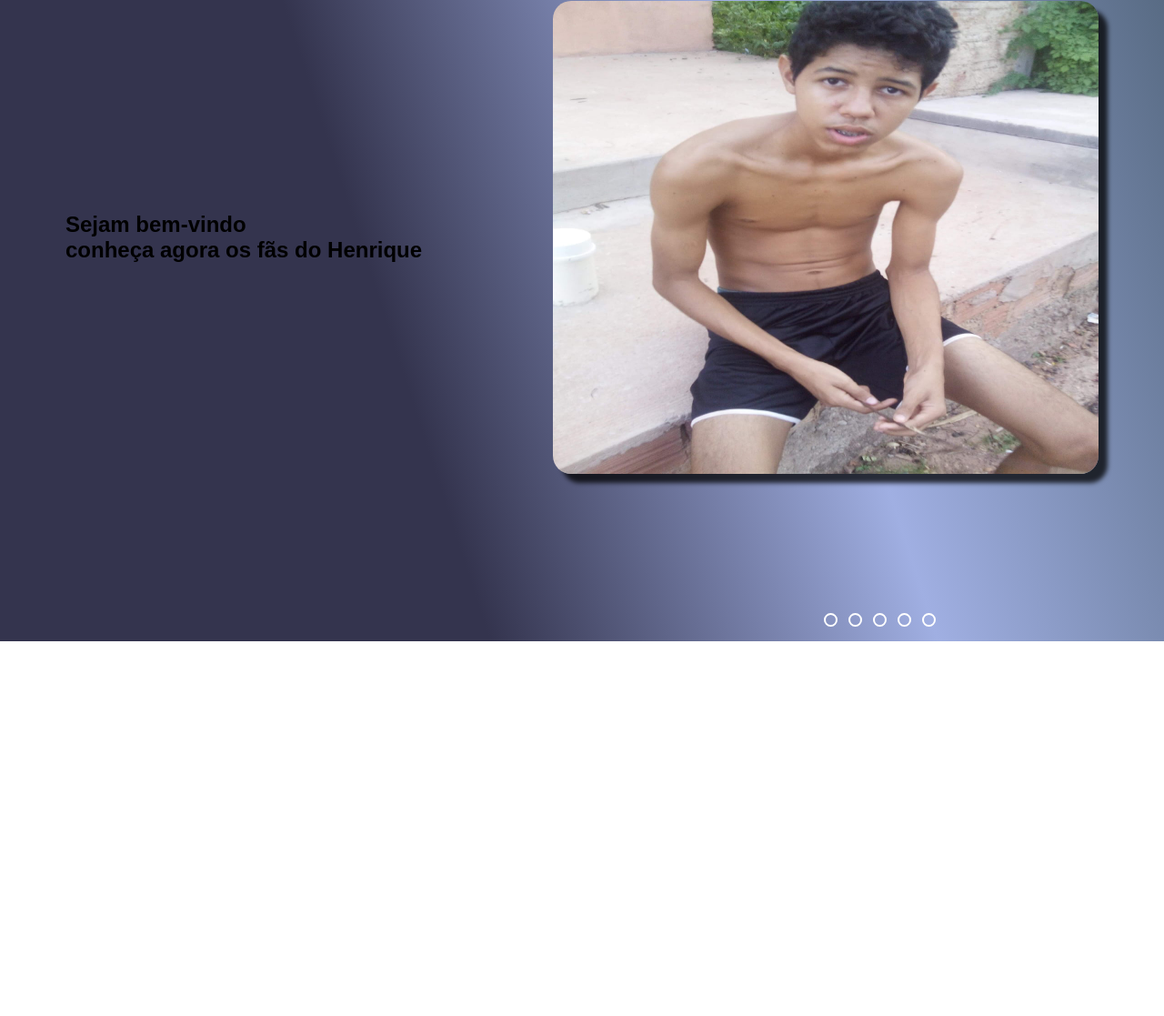
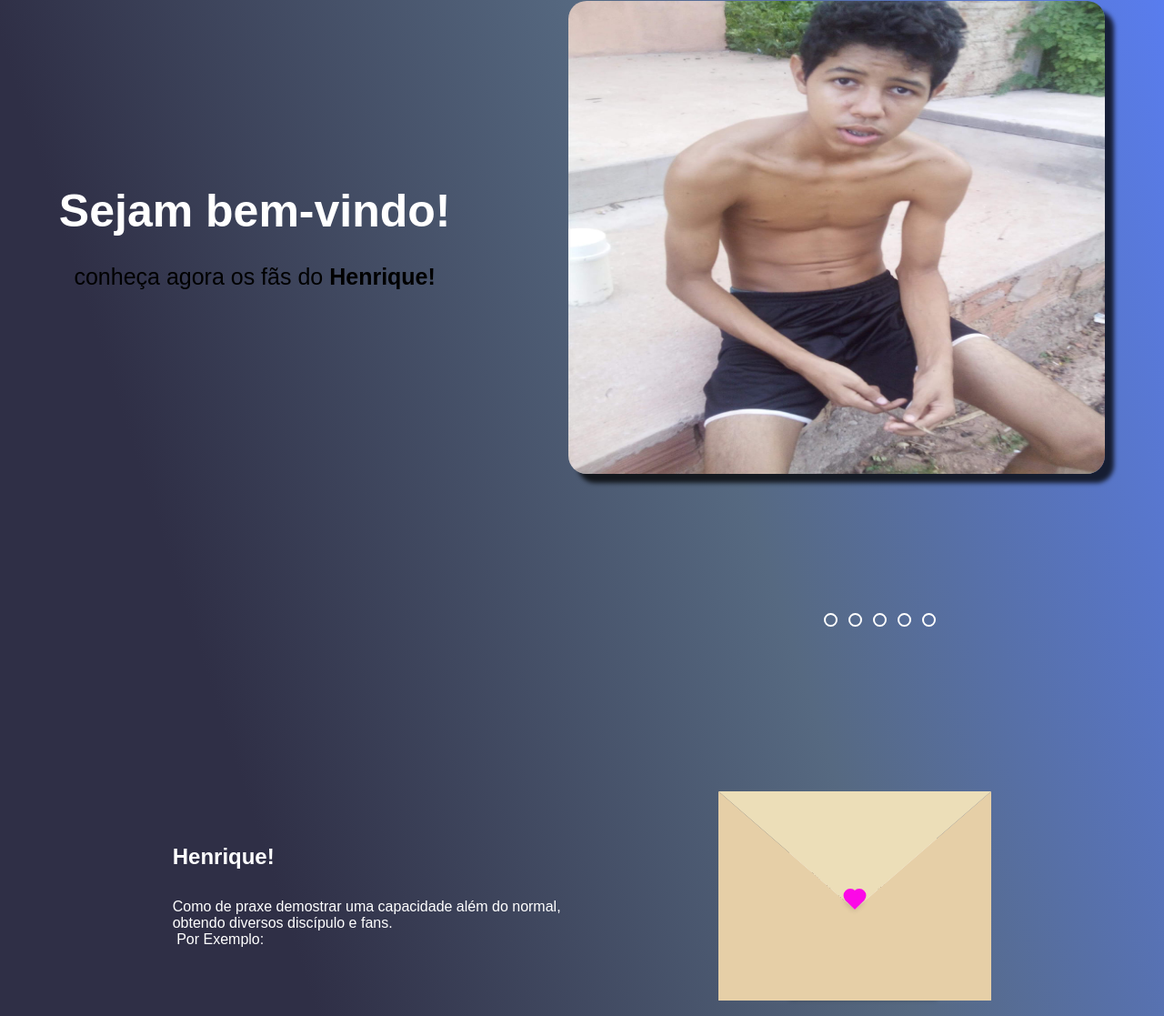
Before and after one commit to ronaldld/fans, a plain HTML site: page index.html in a window 1280 px wide. Shown: the part 95-1212 px from the top of the page at 91% size. Before the commit the page ends 800 px from the top, so only its background shows below. Drawn offline with Linux system fonts and the light colour scheme.

Commit message:
quarta commit

```diff
--- /dev/null
+++ b/envelope.css
@@ -0,0 +1,122 @@
+:root{
+    --primary: #fff;
+    --bg-color: rgb(5, 53, 61);
+    --bg-envelope-color: #f5edd1;
+    --envelope-tab: #ecdeb8;
+    --envelope-cover: #e6cfa7;
+    --shadow-color: rgba(0, 0, 0, 0.2);
+    --txt-color: #444;
+    --heart-color: rgb(252, 8, 231);
+  }
+  .nav-bar {
+    height: 70px;
+    background-color: #f5edd1;
+  }
+  .container-enveloper {
+    height: 100vh;
+    display: grid;
+    place-items: center;
+    position: relative;
+
+    }
+ .container > .envelope-wrapper {
+    background: var(--bg-envelope-color);
+    box-shadow: 0 0 40px var(--shadow-color);
+  }
+  .envelope-wrapper > .envelope {
+    position: relative;
+    width: 300px;
+    height: 230px;
+  }
+  .envelope-wrapper > .envelope::before {
+    content: "";
+    position: absolute;
+    top: 0;
+    z-index: 2;
+    border-top: 130px solid var(--envelope-tab);
+    border-right: 150px solid transparent;
+    border-left: 150px solid transparent;
+    transform-origin: top;
+    transition: all 0.5s ease-in-out 0.7s;
+  }
+  .envelope-wrapper > .envelope::after {
+    content: "";
+    position: absolute;
+    z-index: 2;
+    width: 0px;
+    height: 0px;
+    border-top: 130px solid transparent;
+    border-right: 150px solid var(--envelope-cover);
+    border-bottom: 100px solid var(--envelope-cover);
+    border-left: 150px solid var(--envelope-cover);
+  }
+  .envelope > .letter {
+    position: absolute;
+    right: 20%;
+    bottom: 0;
+    width: 54%;
+    height: 80%;
+    background: var(--primary);
+    text-align: center;
+    transition: all 1s ease-in-out;
+    box-shadow: 0 0 5px var(--shadow-color);
+    padding: 20px 10px;
+  }
+  .envelope > .letter > .text {
+    font-family: 'Gill Sans', 'Gill Sans MT', Calibri, 'Trebuchet MS', sans-serif;
+    color: var(--txt-color);
+    text-align: left;
+    font-size: 10px;
+  }
+  .heart {
+    position: absolute;
+    top: 50%;
+    left: 50%;
+    width: 15px;
+    height: 15px;
+    background: var(--heart-color);
+    z-index: 4;
+    transform: translate(-50%, -20%) rotate(45deg);
+    transition: transform 0.5s ease-in-out 1s;
+    box-shadow: 0 1px 6px var(--shadow-color);
+    cursor: pointer;
+  }
+  .heart:before,
+  .heart:after {
+    content: "";
+    position: absolute;
+    width: 15px;
+    height: 15px;
+    background-color: var(--heart-color);
+    border-radius: 50%;
+  }
+  .heart:before {
+    top: -7.5px;
+  }
+  .heart:after {
+    right: 7.5px;
+  }
+  .flap > .envelope:before {
+    transform: rotateX(180deg);
+    z-index: 0;
+  }
+  .flap > .envelope > .letter {
+    bottom: 100px;
+    transform: scale(1.5);
+    transition-delay: 1s;
+  }
+  .flap > .heart {
+    transform: rotate(90deg);
+    transition-delay: 0.4s;
+  }
+
+  .text {
+    display: flex;
+    flex-direction: column;
+    align-items: center;
+
+  }
+  .text1 {
+    display: flex;
+
+  }
--- a/index.css
+++ b/index.css
@@ -18,10 +18,17 @@
 
 }
 body {
-   /* background-color: var(--dark1); */
     height: 100vh;
-    width: 100vw;
-    background: linear-gradient(72deg, #34344e 35%, #a0afe2, #566981 99%); ;
+    background: linear-gradient(72deg, #2f2f46 25%, #566981, #597df1 99%); ;
+    background-size: cover;
+    background-position: center;
+    height: 100%;
+}
+.logo {
+    background: -webkit-linear-gradient(#70e3ea, white);
+    -webkit-background-clip: text;
+    -webkit-text-fill-color: transparent;
+
 
 }
 
@@ -58,3 +65,43 @@ section {
     flex-wrap: wrap;
     align-items: center;
 }
+
+.segunda-section {
+    display: flex;
+    justify-content: space-evenly;
+    flex-wrap: wrap;
+    align-items: center;
+}
+
+
+.title-one {
+    font-size: 25px;
+}
+.text-one {
+    font-size: 50px;
+    color: #ffff;
+}
+.title-first {
+    display: flex;
+    flex-direction: column;
+    align-items: center;
+
+}
+.title-two {
+    display: flex;
+    flex-direction: column;
+    color: #ffff;
+    gap: 2rem;
+}
+.paragrafo {
+    font-size: medium;
+}
+
+/*resposividade da pagina */
+@media screen and (max-width: 730px) {
+    .title-first {
+        flex-direction: column;
+    }
+
+
+    }
--- a/index.html
+++ b/index.html
@@ -6,6 +6,7 @@
     <title>Document</title>
     <link rel="stylesheet" href="index.css">
     <link rel="stylesheet" href="style.css">
+    <link rel="stylesheet" href="envelope.css">
 </head>
 <body>
 
@@ -14,8 +15,7 @@
             <img class="img-logo" src="./assest/IMG/Logo.png" alt="Logo">
         </div>
         <nav>
-           <h1>Meus Fans
-           </h1>
+           <h1 class="logo" > Meus Fans</h1>
         </nav>
 
     </header>
@@ -23,7 +23,11 @@
     <main>
 
         <section class="first-section">
-            <h1>Sejam bem-vindo <br> conheça agora os fãs do <strong>Henrique</strong></h1>
+            <div class="title-first">
+                <h1 class="text-one" >Sejam bem-vindo!</h1>
+                <p class="title-one"><br> conheça agora os fãs do <strong>Henrique!</strong></p>
+
+            </div>
 
             <div class="content">
 
@@ -35,20 +39,29 @@
                     <input class="input" type="radio" name="slide" id="slide4">
                     <input class="input" type="radio" name="slide" id="slide5">
 
+
                     <div class="slide s1">
-                    <img class="main-png" src="./assest/IMG/1.jpeg" alt="">
+                        <img src="./assest/IMG/1.jpeg" alt="">
                     </div>
+
                     <div class="slide">
-                    <img class="main-png" src="./assest/IMG/4.jpeg" alt="">
+                        <img src="./assest/IMG/4.jpeg" alt="">
                     </div>
+
                     <div class="slide">
-                    <img class="main-png" src="./assest/IMG/3.jpeg" alt="">
+                        <img src="./assest/IMG/2.jpeg" alt="">
                     </div>
+
                     <div class="slide">
-                    <img class="main-png" src="./assest/IMG/2.jpeg" alt="">
+                        <img src="./assest/IMG/3.jpeg" alt="">
                     </div>
+
                     <div class="slide">
-                    <img class="main-png" src="./assets/1.jpeg" alt="">
+                        <video src="./assest/IMG/micro-ondas.mp4" alt=""
+                        controls
+                        autoplay
+
+                        >
                     </div>
                 </div>
             </div>
@@ -62,23 +75,53 @@
                 <label class="bar" for="slide5"></label>
 
             </div>
+            </div>
+        </section>
 
+        <!--final da primeira section-->
 
+        <section class="segunda-section">
+            <div class="title-two">
 
+                <h1 class="text-two">Henrique!</h1>
+                <p class="paragrafo">Como de praxe demostrar uma capacidade além do normal,
+                    <br> obtendo diversos discípulo e fans.
+                    <br>  &nbsp;Por Exemplo:</p>
 
 
             </div>
 
 
+            <div class="container-enveloper">
+                <div class="envelope-wrapper">
+                    <div class="envelope">
+                        <div class="letter">
+                            <div class="text">
+                                <strong>Fans do Henrique.</strong>
+                                <p>Mileny Pintinha;
+                                <br>Bia Molambo;
+                                <br> Jurema vulgo micro-ondas;
+                                <br> André vgbd;
+                                </p>
+                            </div>
+                        </div>
+                    </div>
+
+                    <div class="heart"></div>
         </section>
+
+    </main>
+
+    <script>
+        const envelope = document.querySelector('.envelope-wrapper');
+        envelope.addEventListener('click', () => {
+            envelope.classList.toggle('flap');
+        });
+    </script>
 
 
 
-
-
-
-
-    </main>
+    <script src="./script.js"></script>
 
 </body>
 </html>
--- /dev/null
+++ b/script.js
@@ -0,0 +1,12 @@
+let contador = 1
+
+setInterval( function(){
+    document.getElementById('slide' + contador).checked = true;
+    contador++;
+
+    if(counter > 5 ) {
+        contador =1
+    }
+
+
+}, 3000 );
--- a/style.css
+++ b/style.css
@@ -1,12 +1,17 @@
 .content {
     height: 520px;
-    width: 600px;
+    width: 590px;
     border-radius: 20px;
     overflow: hidden;
     box-shadow: 10px 10px 5px 0px rgba(0, 0, 0, 0.75);
 }
 
 .content .slide img {
+    height: 100%;
+    width: 100%;
+
+}
+.content .slide video {
     height: 100%;
     width: 100%;
 }
@@ -27,6 +32,7 @@
     border-radius: 15px;
     cursor: pointer;
     transform: .5s ease;
+    flex-wrap: wrap;
 
 }
 
```
Lines whose indentation alone changed are shown as unchanged.
